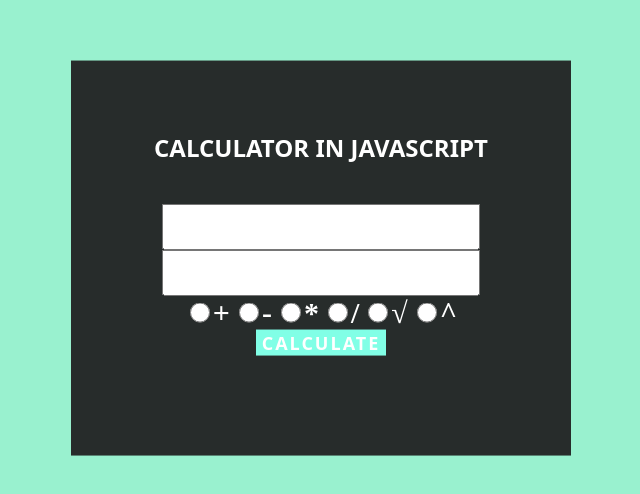
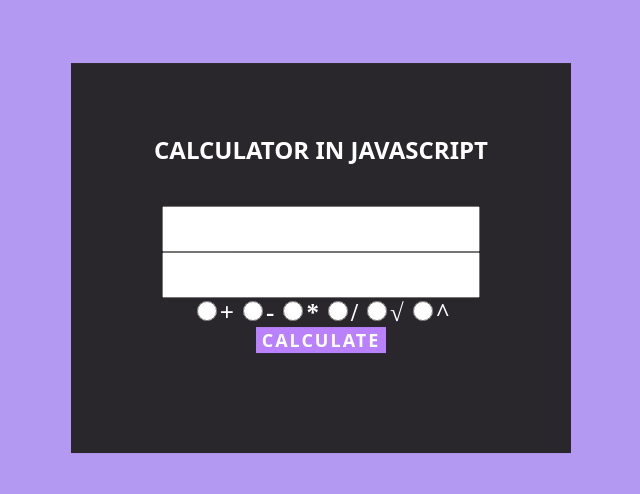
Before and after one commit to spotifyypremium/Projeto-Calculadora, a plain HTML site: page index.html in a window 1280 px wide. Shown: the part 142-636 px from the top of the page, without its empty margins (319-959 px from the left). Drawn offline with Linux system fonts and the light colour scheme.

Commit message:
Alterando o CSS.

```diff
--- a/style.css
+++ b/style.css
@@ -1,5 +1,5 @@
 body {
-    background: #99f1cf;
+    background: #b399f1;
 }
 
 .wrapper{
@@ -8,7 +8,7 @@ body {
     top: 50%;
     left: 50%;
     transform: translate(-50%, -50%);
-    background: #272c2b;
+    background: #29272c;
     padding: 50px;
     color: #fff;
     text-align: center;
@@ -26,7 +26,7 @@ input[type='text']{
 }
 
 button {
-    background-color: #81ffe6;
+    background-color: #ba81ff;
     border: none;
     color: #fff;
     display: inline-block;
@@ -44,7 +44,7 @@ input[type='radio']{
 }
 
 b{
-    font-size: 30px;
+    font-size: 25px;
 }
 
 #result{
```
